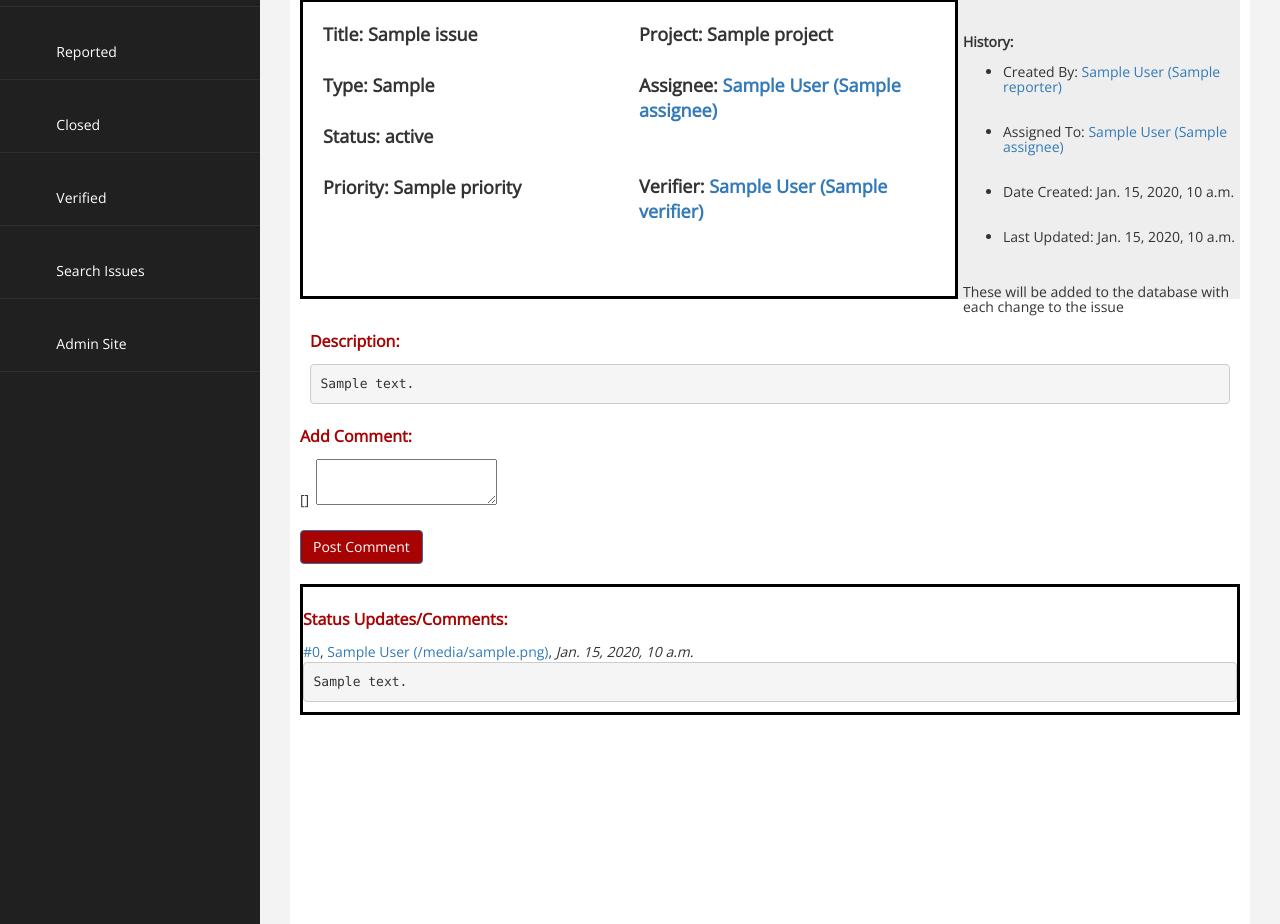
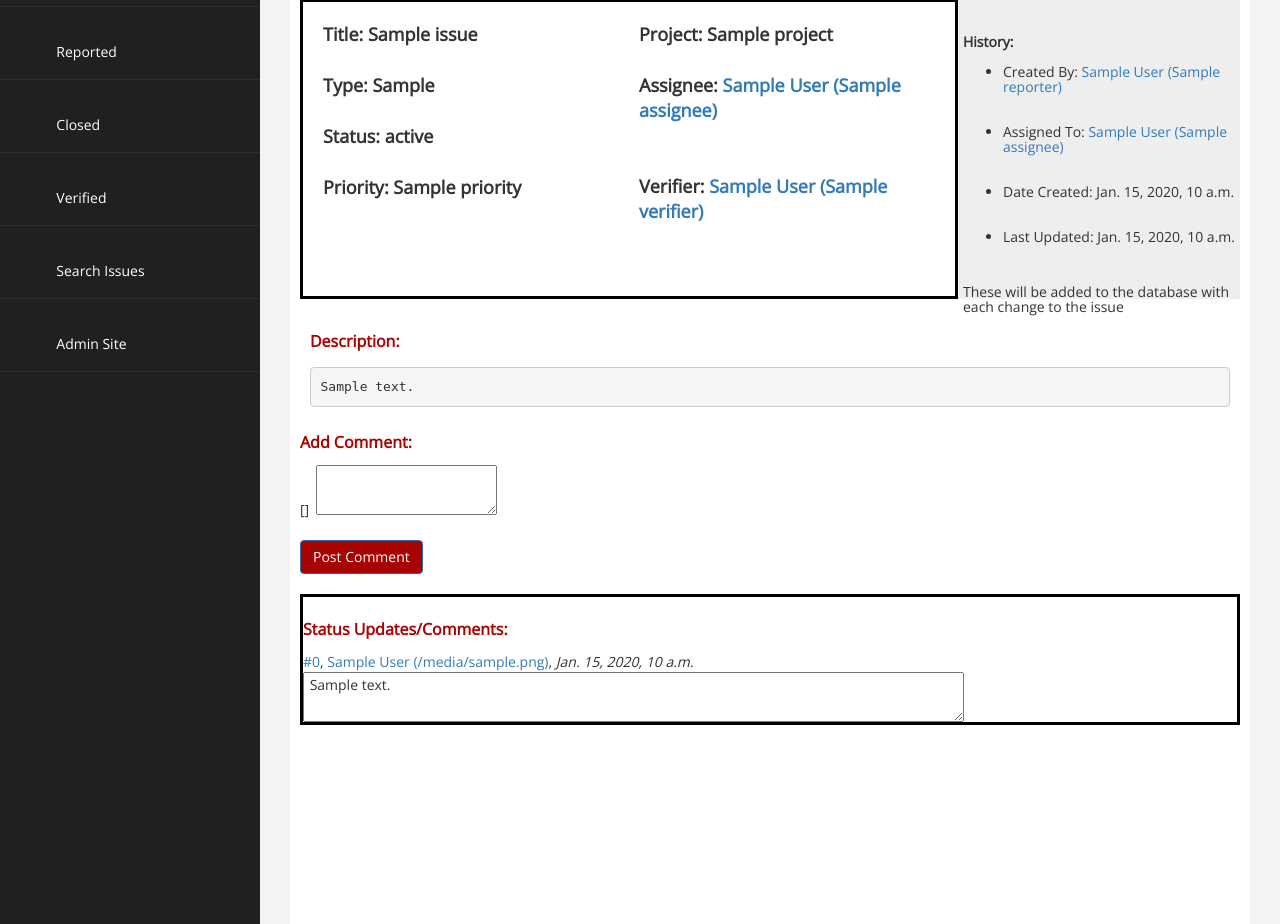
Before and after one commit to iamkelroy/CS673_G1_T3_BUGTRACKER, a Django app: template templates/issue_detail.html in a window 1280 px wide. Shown: the part 222-1146 px from the top of the page. Run offline with Django 3.2, Linux system fonts and the light colour scheme; the template is opened without the code that fills it: most values are stand-ins (such as "Sample title", 1, 10 or a date in 2020); form fields are guessed from the names that the template uses; some libraries are stand-ins or nearby versions; some web fonts are replaced.

Commit message:
Add boolean field in IssueComment model and update edit_issue page (if issue is modified, add new comment)

```diff
--- a/issue_tracker/app/models.py
+++ b/issue_tracker/app/models.py
@@ -71,6 +71,7 @@ class IssueComment(models.Model):
     poster = models.ForeignKey(auth_models.User,
                                related_name='comments', blank=True,
                                null=True)
+    is_comment = models.BooleanField(default=True)
 
     def __unicode__(self):
         return str(self.pk)
--- a/issue_tracker/app/utils.py
+++ b/issue_tracker/app/utils.py
@@ -183,6 +183,7 @@ def create_issues(number_of_issues, out_handle=None):
                 date=get_random_date(),
                 poster=User.objects.get(
                     pk=user_ids[random.randint(0, len(user_ids) - 1)]))
+                #,is_comment=True)
 
     if out_handle:
         out_handle.write('\n')
--- a/templates/issue_detail.html
+++ b/templates/issue_detail.html
@@ -4,7 +4,21 @@
 {% block header_title %}Viewing a {{ issue.issue_type }} Priority: {{ issue.priority }}{% endblock %}
 
 {% block content %}
-
+<script>
+    $(function() {
+        $('textarea').each(function() {
+            $(this).height($(this).prop('scrollHeight'));
+        });
+    });
+</script>
+<style>
+pre {
+    display: block;
+    font-family: monospace;
+    white-space: pre;
+    margin: 1em 0;
+}
+</style>
 <div id="page-inner">
     <div>
 <!--
@@ -155,10 +169,15 @@
                 {% if comment_list %}
                     <p class="text-warning" style="color: #A70303;"><b>Status Updates/Comments: </b></p>
                     {% for comment in comment_list %}
-                    <a href="#{{ forloop.counter0 }}">#{{ forloop.counter0 }}</a>,
-                      <a href="mailto:{{ comment.poster.email }}">{{ comment.poster.first_name }} {{ comment.poster.last_name }} ({{ comment.poster }})</a>, <i>{{comment.date}}</i><br/>
-                      <pre>{{comment.comment}}</pre>
 
+                            <a href="#{{ forloop.counter0 }}">#{{ forloop.counter0 }}</a>,
+                            <a href="mailto:{{ comment.poster.email }}">{{ comment.poster.first_name }} {{ comment.poster.last_name }} ({{ comment.poster }})</a>, <i>{{comment.date}}</i><br/>
+                        {% if comment.is_comment%}
+                            <pre style=>{{ comment.comment }}</pre>
+                        {% else %}
+                        <textarea cols="80" readonly =true> {{ comment.comment }}</textarea>
+                           <br/>
+                        {% endif %}
                     {% endfor%}
                 {% else %}
                 <h3>There are no comments.</h3>
```
Also changed, not shown: issue_tracker/app/views.py (+22 -1 lines).
